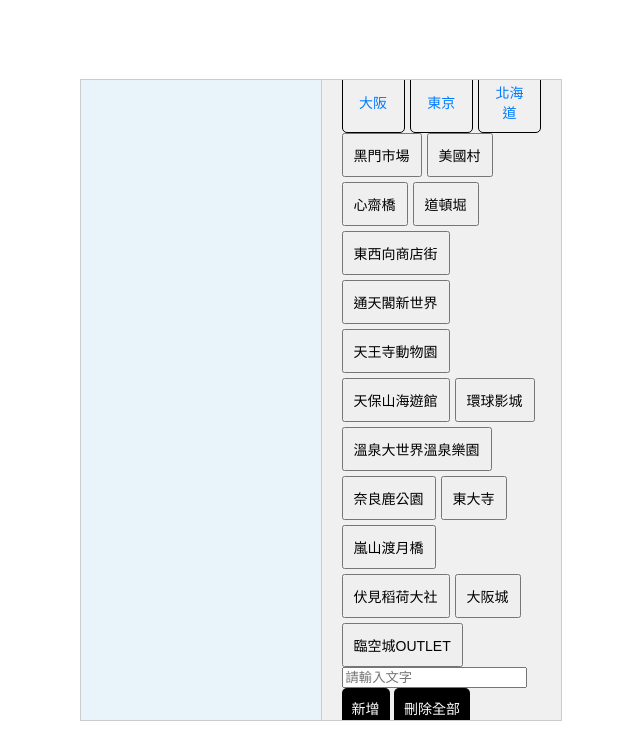
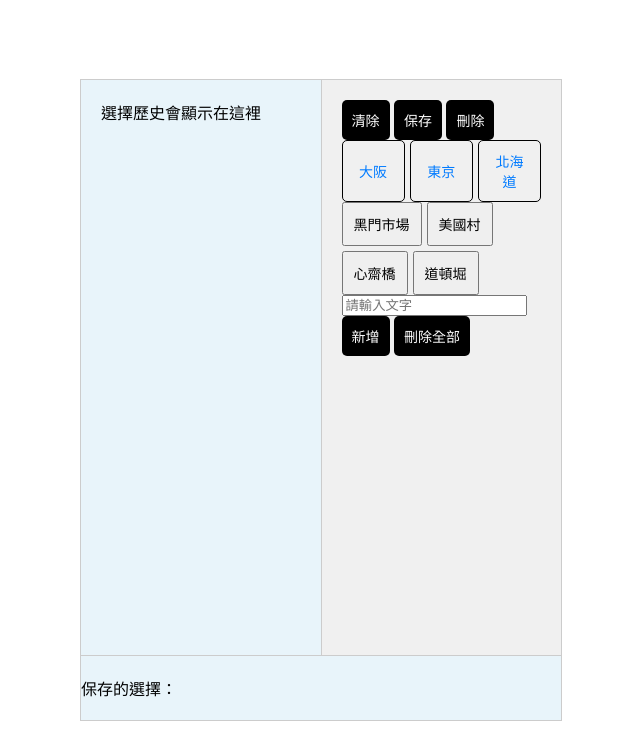
Before and after one commit to ho383/HHH, a plain HTML site: page index.html in a window 1280 px wide. Shown: the whole page, without its empty margins (319-959 px from the left). Drawn offline with Linux system fonts and the light colour scheme.

Commit message:
Update index.html

```diff
--- a/index.html
+++ b/index.html
@@ -77,89 +77,14 @@
     const places = { osaka: [ '黑門市場',
     '美國村',
     '心齋橋',
-    '道頓堀',
-    '東西向商店街',
-    '通天閣新世界',
-    '天王寺動物園',
-    '天保山海遊館',
-    '環球影城',
-    '溫泉大世界溫泉樂園',
-    '奈良鹿公園',
-    '東大寺',
-    '嵐山渡月橋',
-    '伏見稻荷大社',
-    '大阪城',
-    '臨空城OUTLET'], tokyo: ['淺草寺',
+    '道頓堀'], tokyo: ['淺草寺',
     '東京塔',
     '迪士尼樂園',
-    '台場',
-    '秋葉原',
-    '明治神宮',
-    '上野動物園',
-    '新宿御苑',
-    '六本木之丘',
-    '銀座',
-    '築地市場',
-    '晴空塔',
-    '代代木公園',
-    '代官山',
-    '澀谷十字路口',
-    '皇居',
-    '池袋',
-    '靖國神社',
-    '日本橋',
-    '千鳥之淵',
-    '東京車站',
-    '中目黑',
-    '涉谷109',
-    '東京國立博物館',
-    '原宿竹下通',
-    '淺草花屋敷',
-    '上野公園',
-    '日比谷公園',
-    '表參道',
-    '代官山蔦屋書店',
-    '東京大學',
-    '四谷怪談寺',
-    '武道館',
-    '東京巨蛋',
-    '後樂園',
-    '葛西臨海公園',
-    '池袋陽光城',
-    '豐島園',
-    '吉祥寺',
-    '三鷹之森吉卜力美術館',
-    '大江戶溫泉物語'], hokkaido: ['大通公園',
+    '台場'], hokkaido: ['大通公園',
     '小樽運河',
     '富良野花田',
     '千歲機場OUTLET',
-    '狸小路商店街',
-    '北海道神宮',
-    '場外海鮮市場',
-    '北海道電視塔',
-    '白色燈樹節',
-    '慕尼黑聖誕市集',
-    '小樽三角市場',
-    '浪漫小樽運河',
-    '登別藝術忍者時代村',
-    '日和山火山',
-    '登別地獄谷',
-    '登別溫泉極樂通商店街',
-    '鬼金棒溫泉',
-    '美食老街小樽堺町通商店街',
-    '北海道最大尼克斯海洋公園',
-    '支笏洞爺湖國立公園',
-    '函館光之屋台大門橫丁',
-    '小樽音樂盒堂本館',
-    '天狗山夜景',
-    '金森紅磚倉庫',
-    '五稜郭公園',
-    '函館山纜車',
-    '函館限定小丑漢堡',
-    '函館朝市釣烏賊',
-    '函館絕美冬景八幡坂',
-    '湯之川溫泉',
-    '湯倉兔子神社'] };
+    '狸小路商店街'] };
 
     function showPlaces(city) {
         currentCity = city;
```
